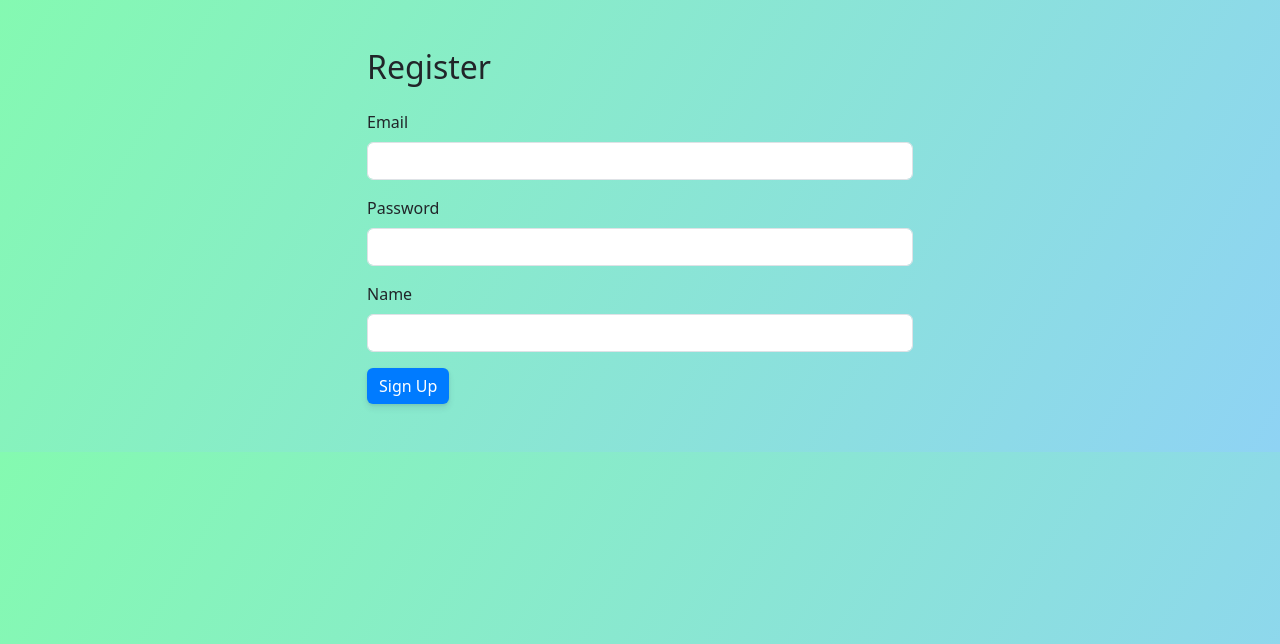
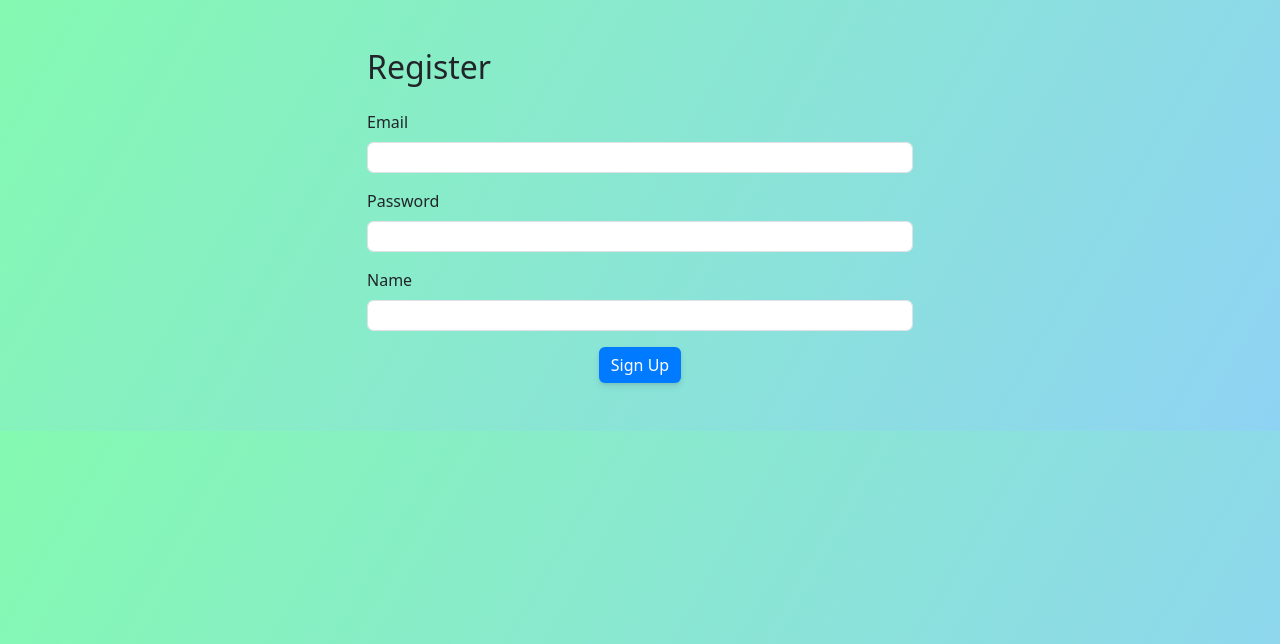
Before and after one commit to MariosAvraam/online-shop, a Flask app: page /register in a window 1280 px wide. Shown: the part 56-700 px from the top of the page. Run offline with Flask 3, Linux system fonts and the light colour scheme; some libraries are stand-ins or nearby versions.

Commit message:
Update styles.css. Add styling to forms.

```diff
--- a/static/styles.css
+++ b/static/styles.css
@@ -33,3 +33,21 @@ body {
     min-width: 150px;
     margin-right: 10px;
 }
+
+.form-group {
+    margin-bottom: 0.5rem;
+}
+
+.form-group label {
+    margin-bottom: 0.25rem;
+}
+
+.form-control {
+    padding: 0.25rem 0.5rem;
+    font-size: 0.875rem;
+}
+
+.custom-form .btn-primary {
+    display: block;
+    margin: 0 auto;
+}
```
